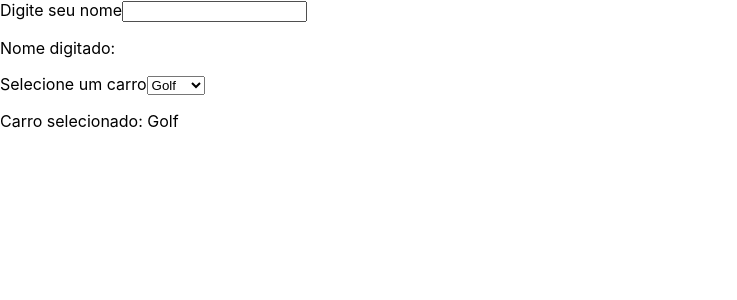
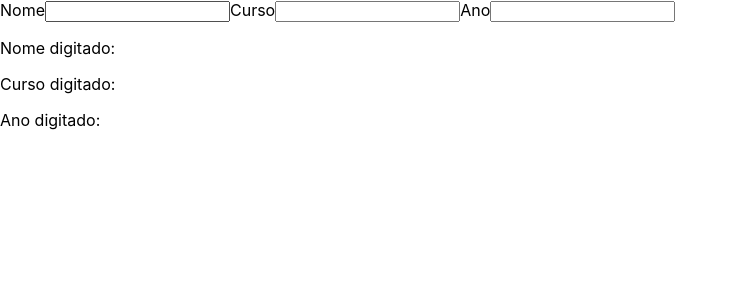
Before and after one commit to viniciustixu/CursoReactCFB, a React (Create React App) app in the folder my-app/: page / in a window 1280 px wide. Shown: the top 300 px of the page, without its empty margins (0-737 px from the left). Built offline with nearby package versions, Linux system fonts and the light colour scheme.

Commit message:
Manipulando objetos com State

```diff
--- a/my-app/src/App.js
+++ b/my-app/src/App.js
@@ -6,25 +6,32 @@ import React, { useState } from 'react';
 
 function App() {
 
-  const [nome, setNome] = useState('');
-  const [carro, setCarro] = useState('Golf');
+  const [form, setForm] = useState({ "nome": "", "curso": "", "ano": "" });
 
-
+  const handleFormChange = (e) => {
+    if (e.target.getAttribute('name') == 'fNome') {
+      setForm({ "nome": e.target.value, "curso": form.curso, "ano": form.ano });
+    } else if (e.target.getAttribute('name') == 'fCurso') {
+      setForm({ "nome": form.nome, "curso": e.target.value, "ano": form.ano });
+    } else if (e.target.getAttribute('name') == 'fAno') {
+      setForm({ "nome": form.nome, "curso": form.curso, "ano": e.target.value });
+    }
+  };
 
   return (
     <>
-      <label htmlFor="fnome">Digite seu nome</label>
-      <input type="text" name="fnome" id="fnome" value={nome} onChange={(e) => setNome(e.target.value)} />
-      <p>Nome digitado: {nome} </p>
+      <label htmlFor="formNome">Nome</label>
+      <input type="text" name="fNome" id="formNome" value={form.nome} onChange={(e) => handleFormChange(e)} />
 
-      <label htmlFor="sCarro">Selecione um carro</label>
-      <select value={carro} id="sCarro" onChange={(e) => setCarro(e.target.value)}>
-        <option value="HRV">HRV</option>
-        <option value="Golf">Golf</option>
-        <option value="Cruze">Cruze</option>
-        <option value="Argo">Argo</option>
-      </select>
-      <p>Carro selecionado: {carro}</p>
+      <label htmlFor="formCurso">Curso</label>
+      <input type="text" name="fCurso" id="formCurso" value={form.curso} onChange={(e) => handleFormChange(e)} />
+
+      <label htmlFor="formAno">Ano</label>
+      <input type="text" name="fAno" id="formAno" value={form.ano} onChange={(e) => handleFormChange(e)} />
+
+      <p>Nome digitado: {form.nome} </p>
+      <p>Curso digitado: {form.curso} </p>
+      <p>Ano digitado: {form.ano} </p>
     </>
   );
 };
```
